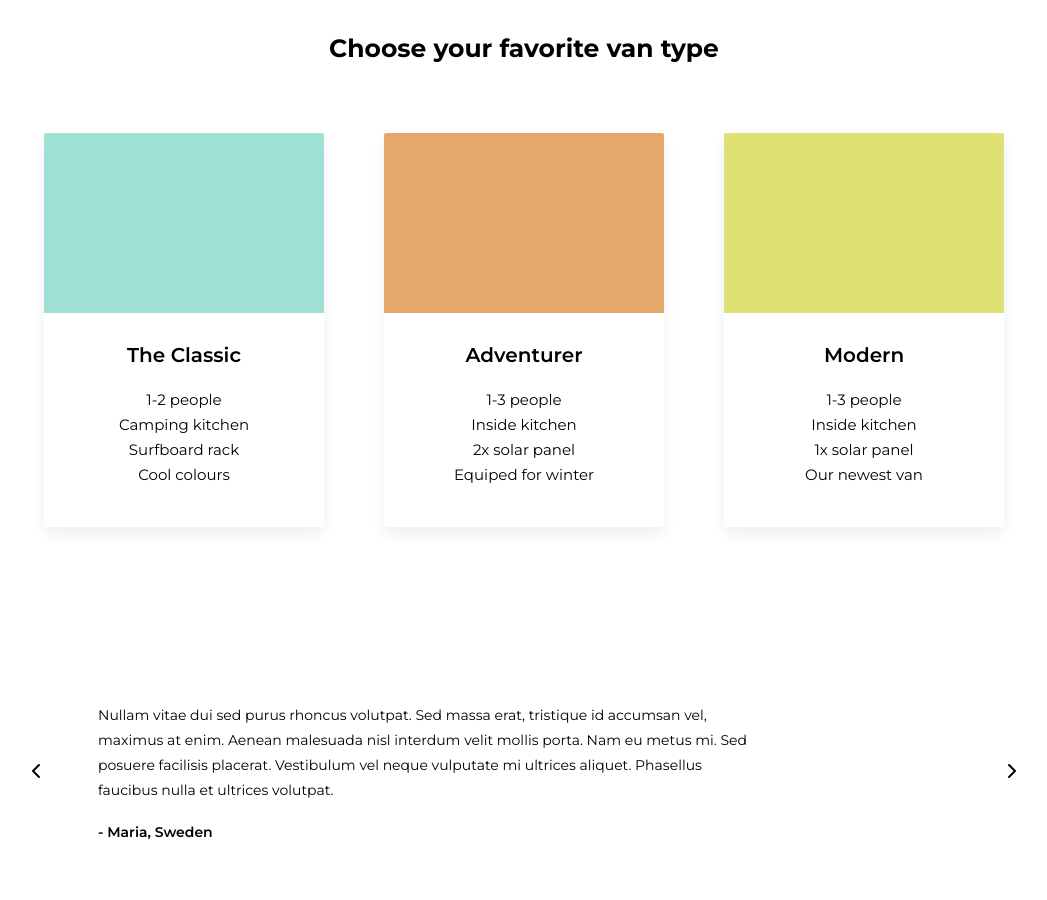
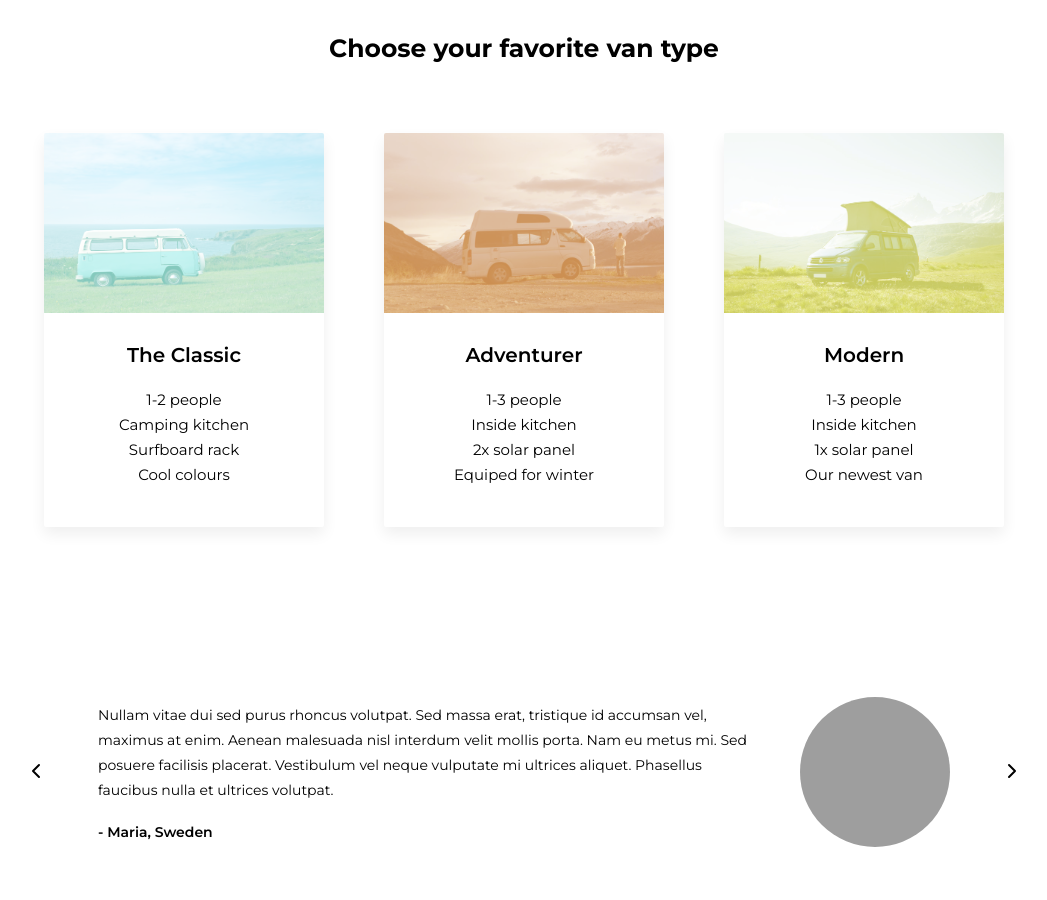
Before and after one commit to karokosmos/vanlove, a website: page index.html in a window 1280 px wide. Shown: the part 1528-2428 px from the top of the page, without its empty margins (116-1163 px from the left). Drawn offline with Linux system fonts and the light colour scheme; the site is published under a folder, as on GitHub Pages, so addresses that start at the root find nothing.

Commit message:
Update paths for images

```diff
--- a/style.css
+++ b/style.css
@@ -134,7 +134,7 @@ body {
   .hero__img {
     width: 150%;
     height: 90%;
-    background-image: url("/img/hero-van.jpg");
+    background-image: url("img/hero-van.jpg");
     background-size: cover;
     background-position: center;
     position: relative;
@@ -160,7 +160,7 @@ body {
   .details__img {
     width: 90%;
     height: 90%;
-    background-image: url("/img/details-landscape.jpg");
+    background-image: url("img/details-landscape.jpg");
     background-size: cover;
     background-position: top; }
     @media only screen and (max-width: 800px) {
@@ -236,13 +236,13 @@ body {
   height: 18rem;
   background-blend-mode: screen; }
   .cards__img--1 {
-    background-image: url("/img/vantype.jpg");
+    background-image: url("img/vantype.jpg");
     background-color: rgba(148, 223, 210, 0.9); }
   .cards__img--2 {
-    background-image: url("/img/vantype-2.jpg");
+    background-image: url("img/vantype-2.jpg");
     background-color: rgba(227, 159, 90, 0.9); }
   .cards__img--3 {
-    background-image: url("/img/vantype-3.jpg");
+    background-image: url("img/vantype-3.jpg");
     background-color: rgba(221, 222, 102, 0.9); }
 
 .testimonials {
@@ -251,7 +251,7 @@ body {
   align-items: center;
   padding: 5rem 0; }
   .testimonials__img {
-    background-image: url("/img/testimonial-img.jpg");
+    background-image: url("img/testimonial-img.jpg");
     background-position: center;
     background-size: cover;
     width: 15rem;
```
